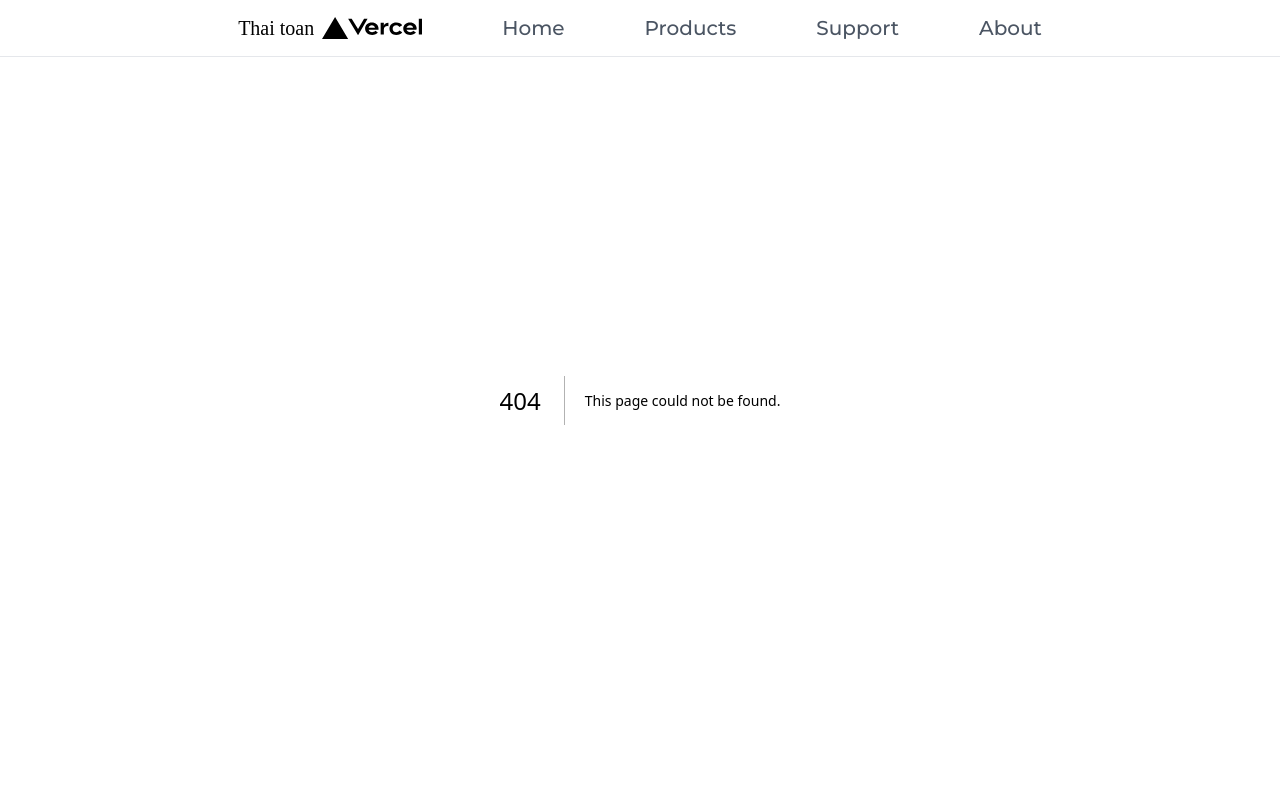
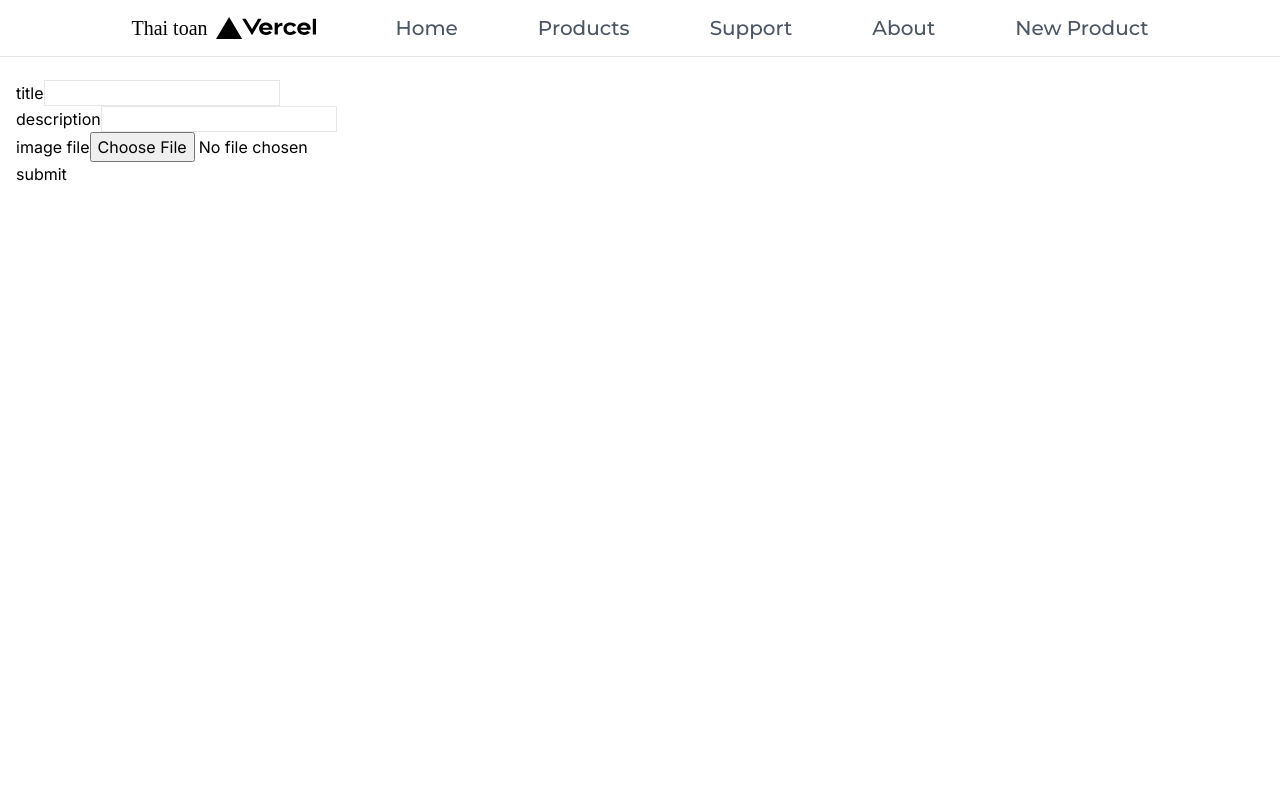
Before and after one commit to tona3922/canthaitoan, a Next.js app: page /pages/newproduct in a window 1280 px wide. Before the commit this address had no page. Shown: the top 800 px of the page. Built offline with nearby package versions, Linux system fonts and the light colour scheme; a web font is replaced by a local one.

Commit message:
feat: add sticky sidebar and config nested navbar

```diff
--- a/package.json
+++ b/package.json
@@ -12,11 +12,13 @@
     "@ant-design/icons": "^5.5.1",
     "@emailjs/browser": "^4.4.1",
     "@next/env": "^15.0.0",
+    "@reduxjs/toolkit": "^2.3.0",
     "antd": "^5.21.4",
     "framer-motion": "^11.3.28",
     "next": "14.2.5",
     "react": "^18",
     "react-dom": "^18",
+    "react-redux": "^9.1.2",
     "swiper": "^11.1.10"
   },
   "devDependencies": {
--- a/src/app/pages/home/page.tsx
+++ /dev/null
@@ -1,12 +0,0 @@
-"use client";
-import React from "react";
-
-const Home = () => {
-  return (
-    <div className="p-2">
-      <div>Home page here</div>
-    </div>
-  );
-};
-
-export default Home;
--- /dev/null
+++ b/src/app/pages/newproduct/page.tsx
@@ -0,0 +1,26 @@
+"use client";
+import React from "react";
+
+const Home = () => {
+  return (
+    <div className="py-20 px-4 h-screen">
+      <form action="">
+        <div>
+          <label htmlFor="">title</label>
+          <input type="text" className="border" />
+        </div>
+        <div>
+          <label htmlFor="">description</label>
+          <input type="text" className="border" />
+        </div>
+        <div>
+          <label htmlFor="">image file</label>
+          <input type="file" />
+        </div>
+        <button type="submit">submit</button>
+      </form>
+    </div>
+  );
+};
+
+export default Home;
--- a/src/app/pages/products/page.tsx
+++ b/src/app/pages/products/page.tsx
@@ -8,8 +8,10 @@ const Products = () => {
   return (
     <div className="pt-12 pb-6 my-10 mx-10">
       <div className="flex gap-4">
-        <div className="basis-1/5">
-          <Filter />
+        <div className="basis-1/5 min-h-screen">
+          <div className="sticky top-16">
+            <Filter />
+          </div>
         </div>
         <div className="basis-4/5 flex flex-col gap-6">
           <div className="grid grid-cols-5 place-items-center gap-4">
--- a/src/components/Navbar.tsx
+++ b/src/components/Navbar.tsx
@@ -2,6 +2,7 @@
 import React, { useState } from "react";
 import Link from "next/link";
 import Image from "next/image";
+import rightArrow from "../asset/right-arrow.png";
 import { NavbarLayer } from "../../NavbarLayer";
 
 const Navbar = () => {
@@ -47,7 +48,7 @@ const Navbar = () => {
           >
             <span aria-expanded={open}>Products</span>
             {open && (
-              <ul className="origin-top absolute top-full left-1/2 -translate-x-1/2 min-w-[240px] bg-white border p-2 border-slate-200 rounded-lg shadow-xl transition-all duration-200 ease-out transform opacity-100 translate-y-2.5">
+              <ul className="origin-top absolute top-full left-1/2 -translate-x-1/2 min-w-[284px] bg-white border p-2 border-slate-200 rounded-lg shadow-xl transition-all duration-200 ease-out transform opacity-100 translate-y-2.5">
                 {data.map((item, idx) => {
                   return (
                     <li
@@ -55,15 +56,22 @@ const Navbar = () => {
                       className={`${item.children ? "relative group" : ""}`}
                     >
                       <a
-                        className="text-slate-800 hover:bg-slate-50 flex rounded text-md p-2"
+                        className="text-slate-800 hover:bg-slate-50 flex items-center justify-between rounded text-md p-2"
                         href="#"
                       >
                         <span className="whitespace-nowrap text-md">
                           {item.label}
                         </span>
+                        {item.children && (
+                          <Image
+                            alt="right arrow"
+                            src={rightArrow}
+                            className="h-4 w-4"
+                          />
+                        )}
                       </a>
                       {item.children && (
-                        <div className="origin-top-left hidden group-hover:block ease-in-out absolute -top-2 translate-x-[15.5rem] px-3">
+                        <div className="origin-top-left hidden group-hover:block ease-in-out absolute -top-2 translate-x-[16.5rem] px-3">
                           <ul className="bg-white border border-slate-200 p-2 rounded-lg shadow-xl transition duration-150">
                             {item.children.map((child, index) => {
                               return (
@@ -105,6 +113,14 @@ const Navbar = () => {
             About
           </Link>
         </button>
+        <button>
+          <Link
+            href="/pages/newproduct"
+            className="font-medium font-customCardTitle text-gray-600 text-xl hover:text-sky-600 relative after:w-0 after:absolute after:h-0.5 after:left-0 after:right-0 after:-bottom-0.5 after:hover:w-full after:bg-sky-600 after:duration-500"
+          >
+            New Product
+          </Link>
+        </button>
       </div>
     </div>
   );
```
Also changed, not shown: src/store/cart.ts (added, +14 -0 lines), src/asset/right-arrow.png (added), src/store/index.ts (added), 1 other file (tests, documents, lock files or other folders).
